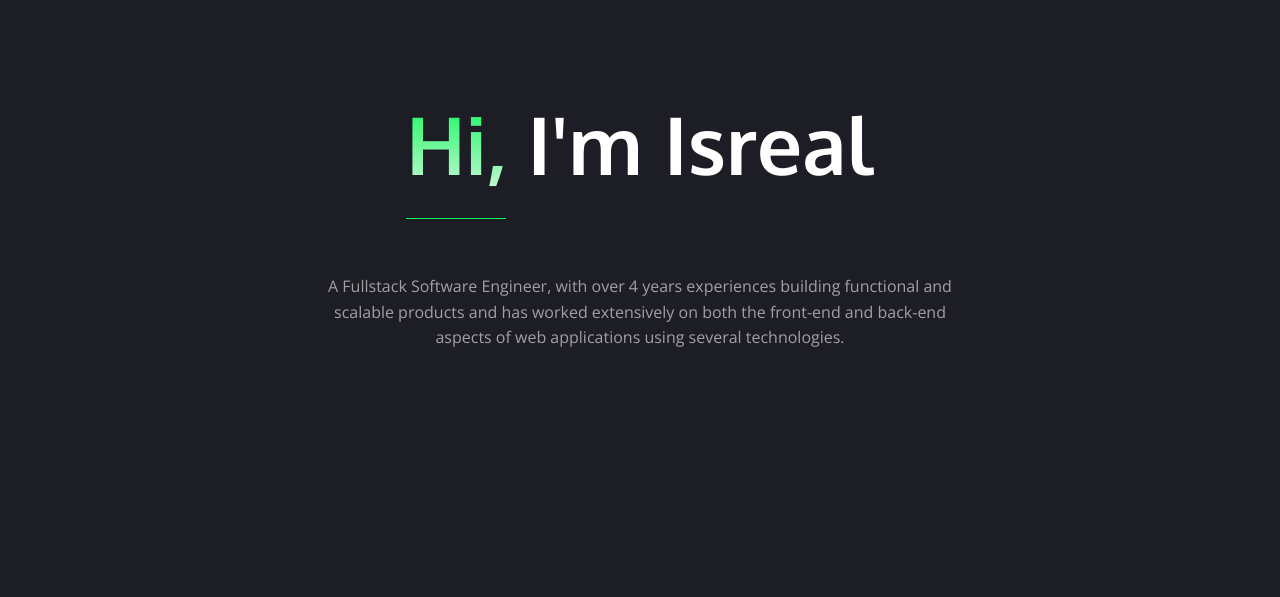
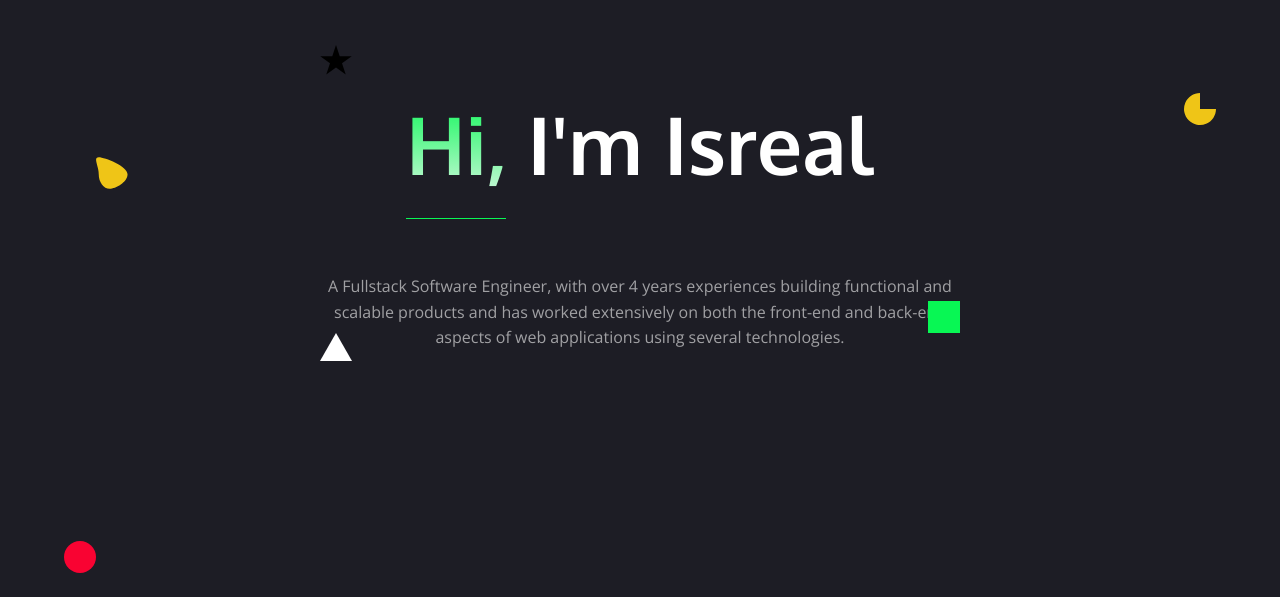
Before and after one commit to israelalagbe/Isreal_Portfolio, a website: page index.html in a window 1280 px wide. Shown: the part 67-664 px from the top of the page. Drawn offline with nearby package versions, Linux system fonts and the light colour scheme.

Commit message:
Icon Added

```diff
--- a/index.html
+++ b/index.html
@@ -101,6 +101,12 @@
           <img src="icons/github.png" alt="Github Icon" />
           <img src="icons/medium.svg" alt="Medium Icon" />
         </div>
+        <img src="icons/1.svg" alt="" class="landing__icon landing__icon--1">
+        <img src="icons/2.svg" alt="" class="landing__icon landing__icon--2">
+        <img src="icons/3.svg" alt="" class="landing__icon landing__icon--3">
+        <img src="icons/4.svg" alt="" class="landing__icon landing__icon--4">
+        <img src="icons/5.svg" alt="" class="landing__icon landing__icon--5">
+        <img src="icons/6.svg" alt="" class="landing__icon landing__icon--6">
       </section>
     </section>
     <section class="about" id="about">
--- a/sass/main.scss
+++ b/sass/main.scss
@@ -244,11 +244,11 @@ body {
   font-family: $secondary-font;
   width: 100%;
 }
-.head {
-  // background: url(/images/background.png) no-repeat center center;
-  // background-size: contain;
-  // width: 100%;
-}
+// .head {
+//   // background: url(/images/background.png) no-repeat center center;
+//   // background-size: contain;
+//   // width: 100%;
+// }
 
 .heading {
   font-family: $primary-font;
@@ -375,6 +375,34 @@ Desktop Styles
         filter: invert(20%) sepia(3%) blur(0.5px);
         transform: translateY(-2px);
       }
+    }
+  }
+  &__icon {
+    width: 2em;
+    position: absolute;
+    &--1 {
+      top: 5em;
+      right: 4em;
+    }
+    &--2 {
+      bottom: 5em;
+      left: 4em;
+    }
+    &--3 {
+      top: 9em;
+      left: 6em;
+    }
+    &--4 {
+      top: 20em;
+      left: 20em;
+    }
+    &--5 {
+      bottom: 20em;
+      right: 20em;
+    }
+    &--6 {
+      top: 2em;
+      left: 20em;
     }
   }
 }
@@ -641,6 +669,18 @@ Desktop Styles
         margin-right: 1em;
       }
     }
+    &__icon {
+      &--3 {
+        top: 30em;
+        left: 10em;
+    }
+    &--6 {
+      top: 0;
+      left: 10em;
+  }
+
+
+    }
   }
 
   .about {
```
Also changed, not shown: css/style.css, icons/1.svg (added), icons/2.svg (added), icons/3.svg (added), icons/4.svg (added), icons/5.svg (added), icons/6.svg (added), 1 other file.
